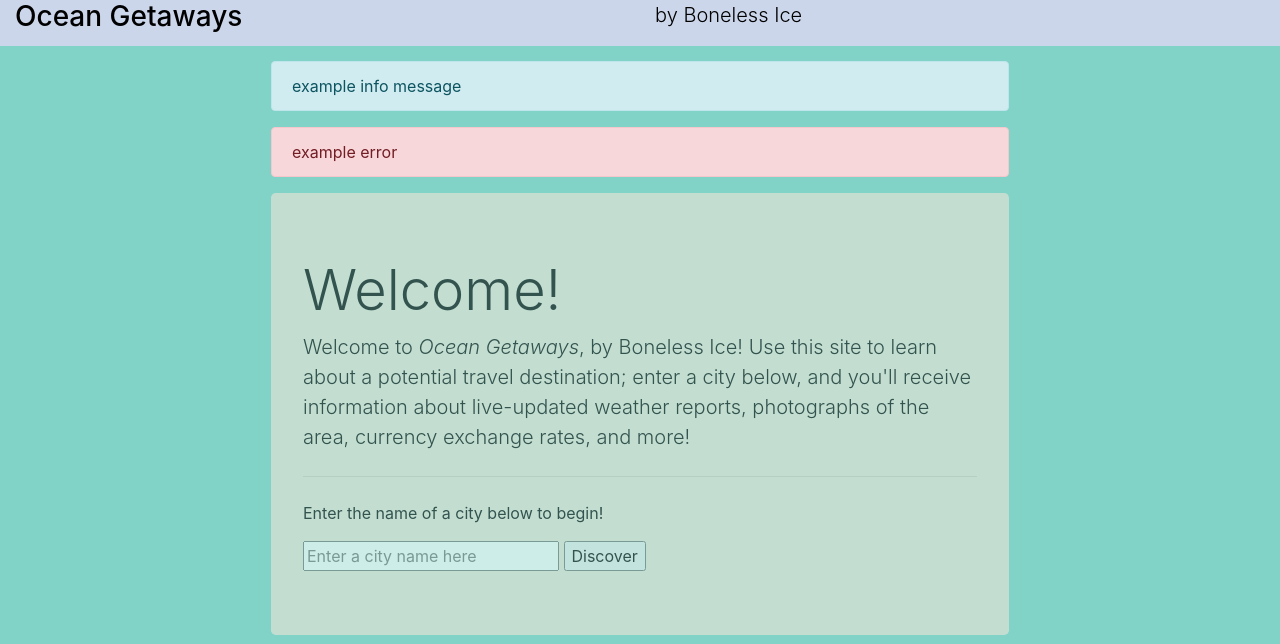
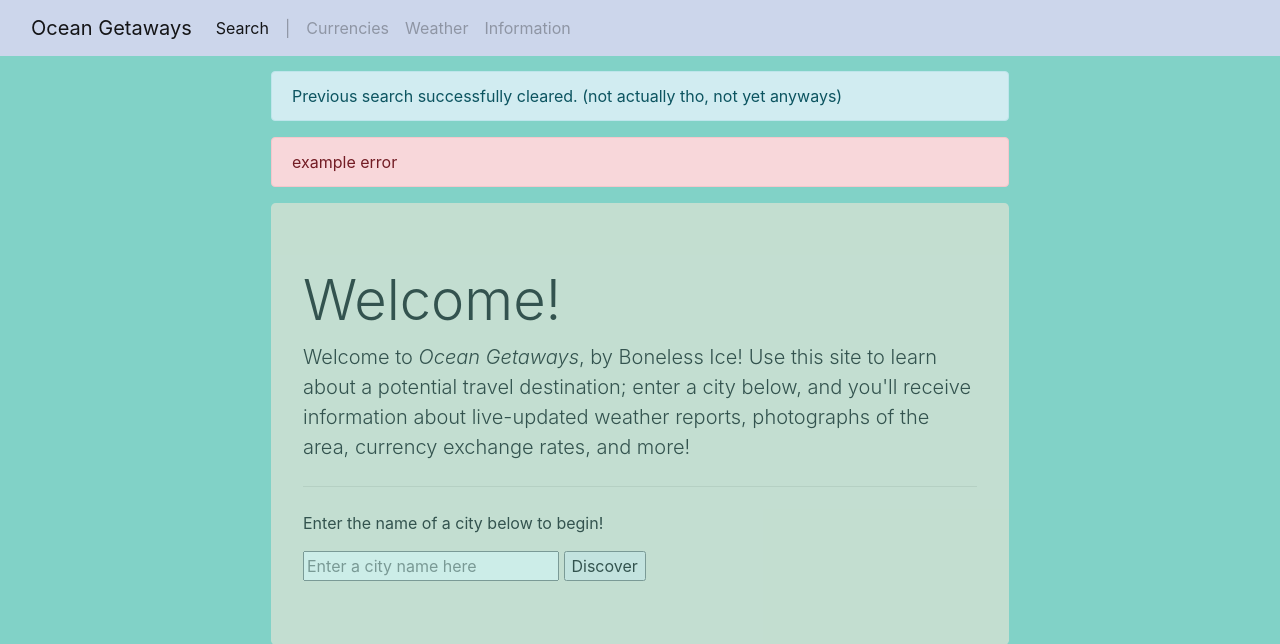
Before and after one commit to TiffanyCao/p01, a Flask app: page / in a window 1280 px wide. Shown: the top 644 px of the page. Run offline with Flask 2, Linux system fonts and the light colour scheme; some libraries are stand-ins or nearby versions.

Commit message:
futzed for a while and got a p darn cool navbar if i do sAY so myself

```diff
--- a/app.py
+++ b/app.py
@@ -116,8 +116,14 @@ def country_info(country): # country code, 2 letters (would work w a three lette
 
 @app.route("/")
 def landing_page():
-    flash('example info message')
+    flash('Previous search successfully cleared. (not actually tho, not yet anyways)')
+    # NOTE! this is my weird way of asking, when a user loads root (aka the search page) the old search should be cleared out right?
+    # in the way i did some navbar stuff i assumed that like, when on '/' no city is in session yet and so other pages should be disabled
+    # and i made the 'search' link change to 'new search' if you're viewing it on other pages ('/info','/weather',etc)
+    # -KV
+
     flash('example error','error')
+    print(request.url)
     return render_template("welcome.html")
 
 
--- a/templates/root.html
+++ b/templates/root.html
@@ -22,6 +22,42 @@ P01 -- root jinja template
     {% block header %}
 
     <div class="container-fluid header-container">
+      <nav class="navbar navbar-expand-lg navbar-light header-navbar">
+	<a class="navbar-brand" href="#">Ocean Getaways</a>
+	<button class="navbar-toggler" type="button" data-toggle="collapse" data-target="#navbarSupportedContent" aria-controls="navbarSupportedContent" aria-expanded="false" aria-label="Toggle navigation">
+	  <span class="navbar-toggler-icon"></span>
+	</button>
+	<div class="collapse navbar-collapse" id="navbarSupportedContent">
+	  <ul class="navbar-nav mr-auto">
+	    <li class="nav-item {{'active' if request.path=='/'}}">
+	      <a class="nav-link" href="/">{{'New' if request.path!='/'}} Search</a>
+	    </li>
+	    <li class="nav-item"><span class="nav-link disabled">|</span></li>
+	    <li class="nav-item">
+	      <a class="nav-link
+			{{'active' if request.path=='/currency'}}
+			{{'disabled' if request.path=='/'}}
+		       " href="/currency">Currencies</a>
+	    </li>
+	    <li class="nav-item">
+	      <a class="nav-link
+			{{'active' if request.path=='/weather'}}
+			{{'disabled' if request.path=='/'}}
+		       " href="/weather">Weather</a>
+	    </li>
+	    <li class="nav-item">
+	      <a class="nav-link
+			{{'active' if request.path=='/info'}}
+			{{'disabled' if request.path=='/'}}
+		       " href="/info">Information</a>
+	    </li>
+	  </ul>
+	</div>
+      </nav>
+    </div>
+
+    <!--
+    <div class="container-fluid header-container">
       <div class="row">
 	<div class="col-sm">
 	  <h3>Ocean Getaways</h3>
@@ -31,7 +67,7 @@ P01 -- root jinja template
 	</div>
       </div>
     </div>
-
+    -->
     {% endblock %}
 
     <div class="container-fluid content-container">
```
